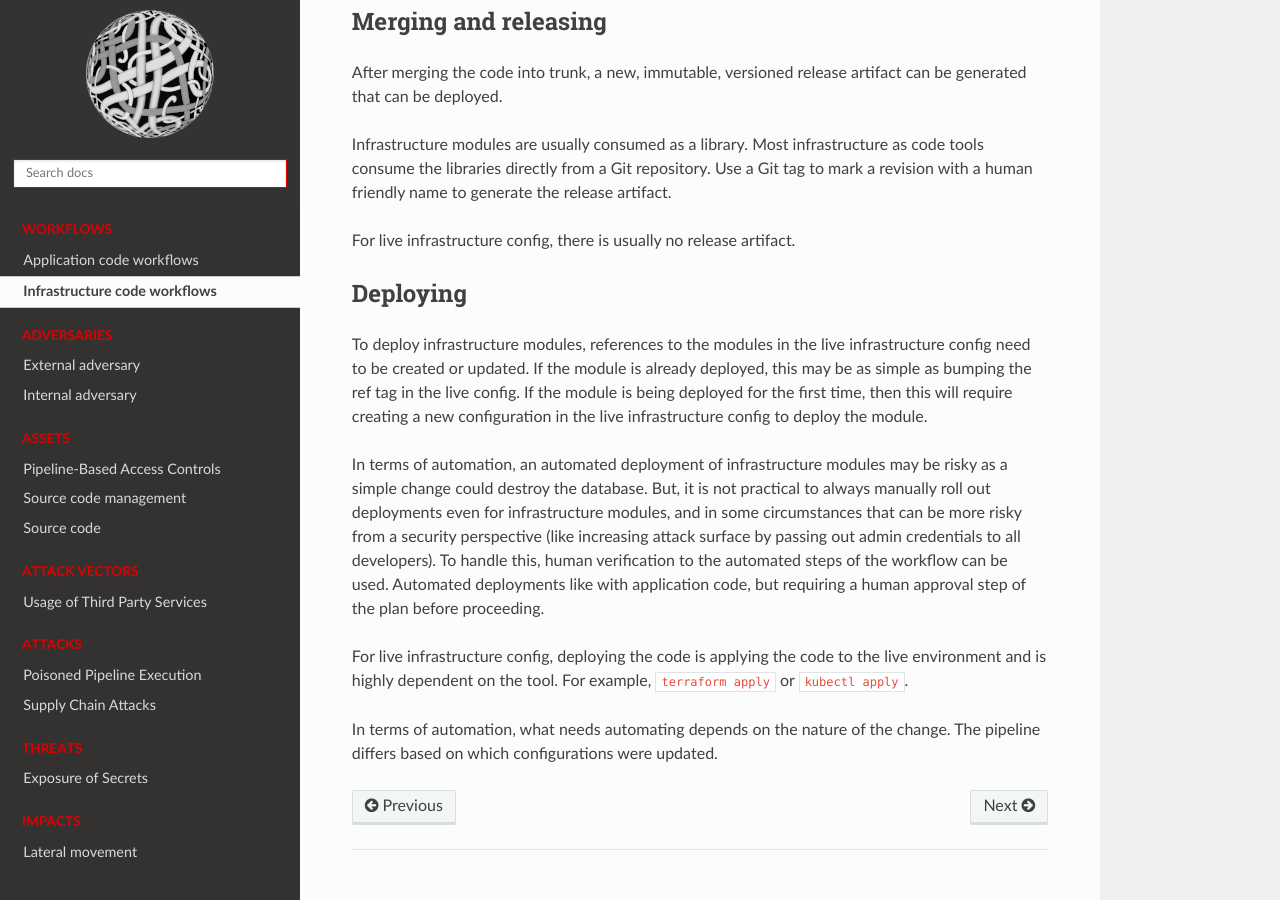
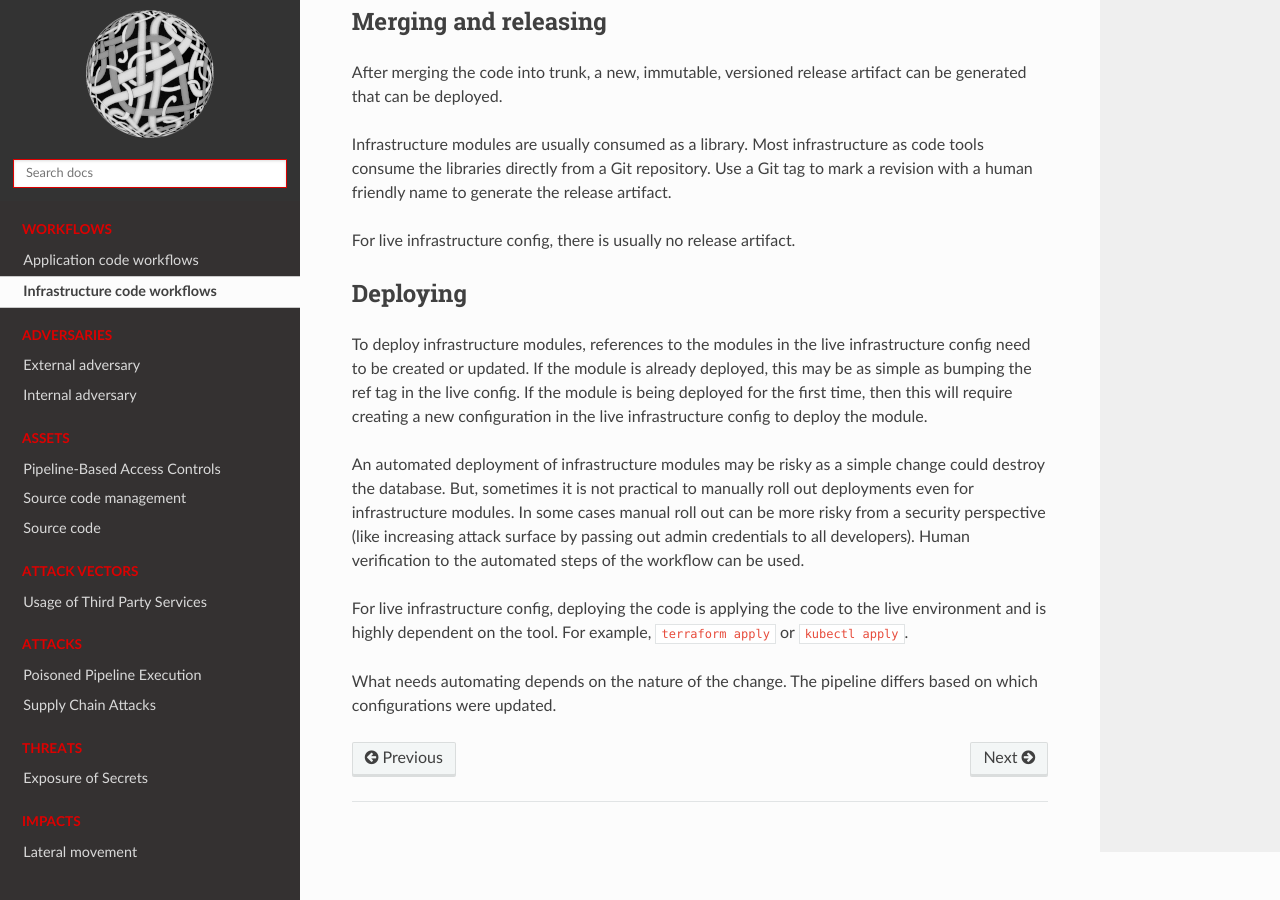
Before and after one commit to tymyrddin/green-cicd, a Sphinx documentation site: the page built from source/docs/workflows/infrastructure.md, in a window 1280 px wide and 900 px high, scrolled down 1992 px. Built offline with Sphinx 7.4.7 and the Read the Docs theme 2.0.0, drawn with Linux system fonts in a browser that asks for light colours.

Commit message:
Get going with it!

```diff
--- a/source/docs/workflows/infrastructure.md
+++ b/source/docs/workflows/infrastructure.md
@@ -84,15 +84,14 @@ updated. If the module is already deployed, this may be as simple as bumping the
 module is being deployed for the first time, then this will require creating a new configuration in the live
 infrastructure config to deploy the module.
 
-In terms of automation, an automated deployment of infrastructure modules may be risky as a simple change could destroy
-the database. But, it is not practical to always manually roll out deployments even for infrastructure modules, and in
-some circumstances that can be more risky from a security perspective (like increasing attack surface by passing out
-admin credentials to all developers). To handle this, human verification to the automated steps of the workflow can be
-used. Automated deployments like with application code, but requiring a human approval step of the plan before
-proceeding.
+An automated deployment of infrastructure modules may be risky as a simple change could destroy the database.
+But, sometimes it is not practical to manually roll out deployments even for infrastructure modules. In some
+cases manual roll out can be more risky from a security perspective (like increasing attack surface by passing out
+admin credentials to all developers). Human verification to the automated steps of the workflow can be
+used.
 
 For live infrastructure config, deploying the code is applying the code to the live environment and is
 highly dependent on the tool. For example, `terraform apply` or `kubectl apply`.
 
-In terms of automation, what needs automating depends on the
-nature of the change. The pipeline differs based on which configurations were updated.
+What needs automating depends on the nature of the change. The pipeline differs based on which
+configurations were updated.
```
